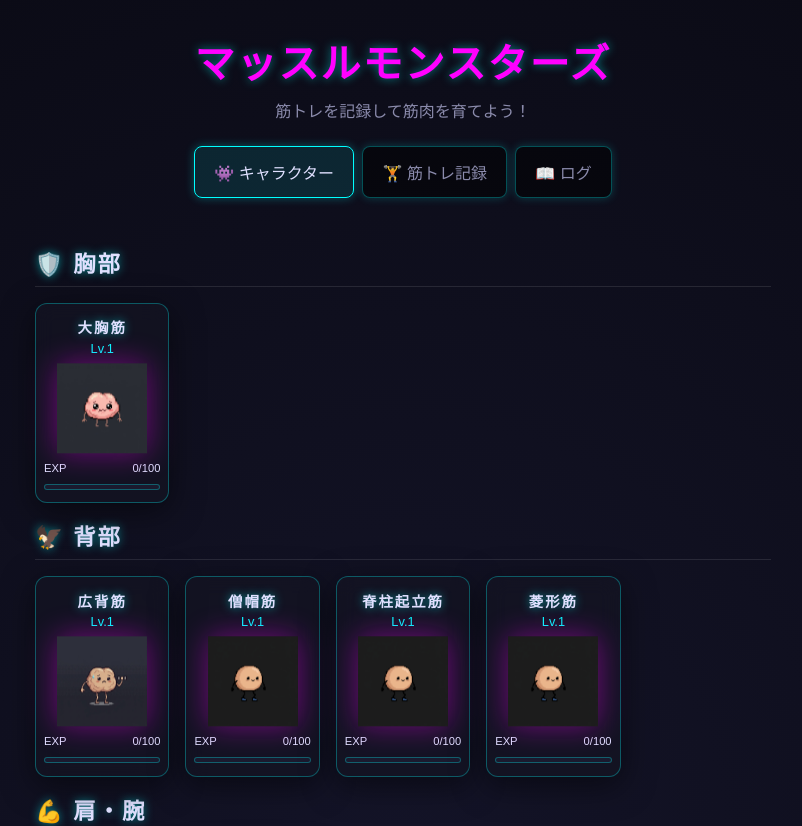
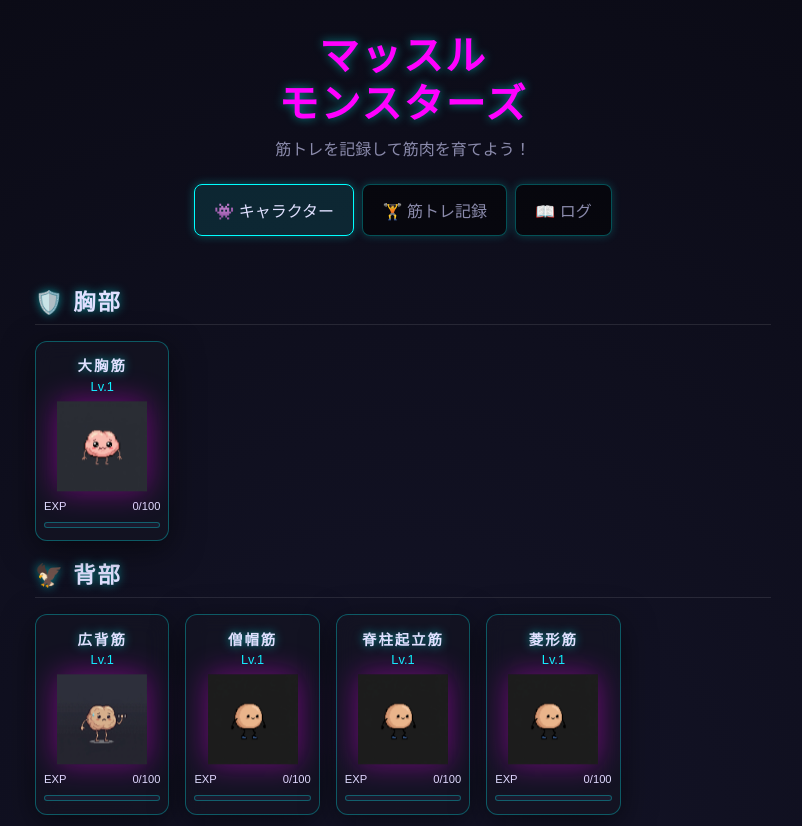
Before and after one commit to Uchu-Kurage/muscle_monsters, a React (Vite) app: page / in a window 1280 px wide. Shown: the top 826 px of the page, without its empty margins (237-1039 px from the left). Built offline with nearby package versions, Linux system fonts and the light colour scheme; a web font is replaced by a local one.

Commit message:
Add line break in title

```diff
--- a/src/App.tsx
+++ b/src/App.tsx
@@ -370,8 +370,8 @@ function App() {
 
   return (
     <div style={{ display: 'flex', flexDirection: 'column', gap: '1rem', width: '100%', paddingBottom: '2rem' }}>
-      <header style={{ textAlign: 'center', marginBottom: '0.5rem' }}>
-        <h1 style={{ fontSize: '2.5rem', color: 'var(--text-accent)', marginBottom: '0.5rem' }}>マッスルモンスターズ</h1>
+      <header style={{ textAlign: 'center', margin: '0 0 0.5rem 0' }}>
+        <h1 style={{ fontSize: '2.5rem', color: 'var(--text-accent)', margin: '0 0 0.5rem 0', lineHeight: '1.2' }}>マッスル<br/>モンスターズ</h1>
         <p style={{ color: 'var(--text-secondary)' }}>筋トレを記録して筋肉を育てよう！</p>
       </header>
 
```
